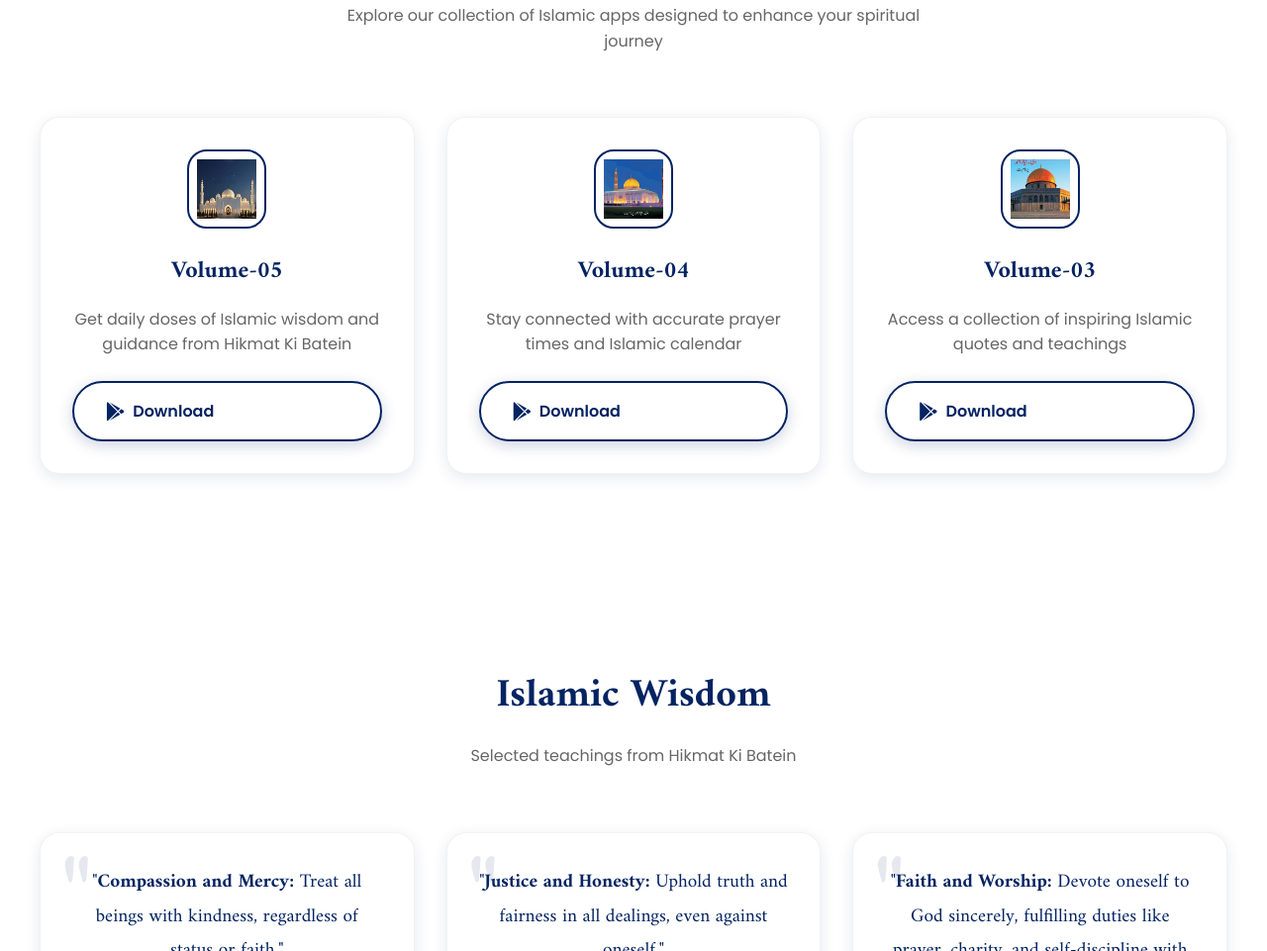
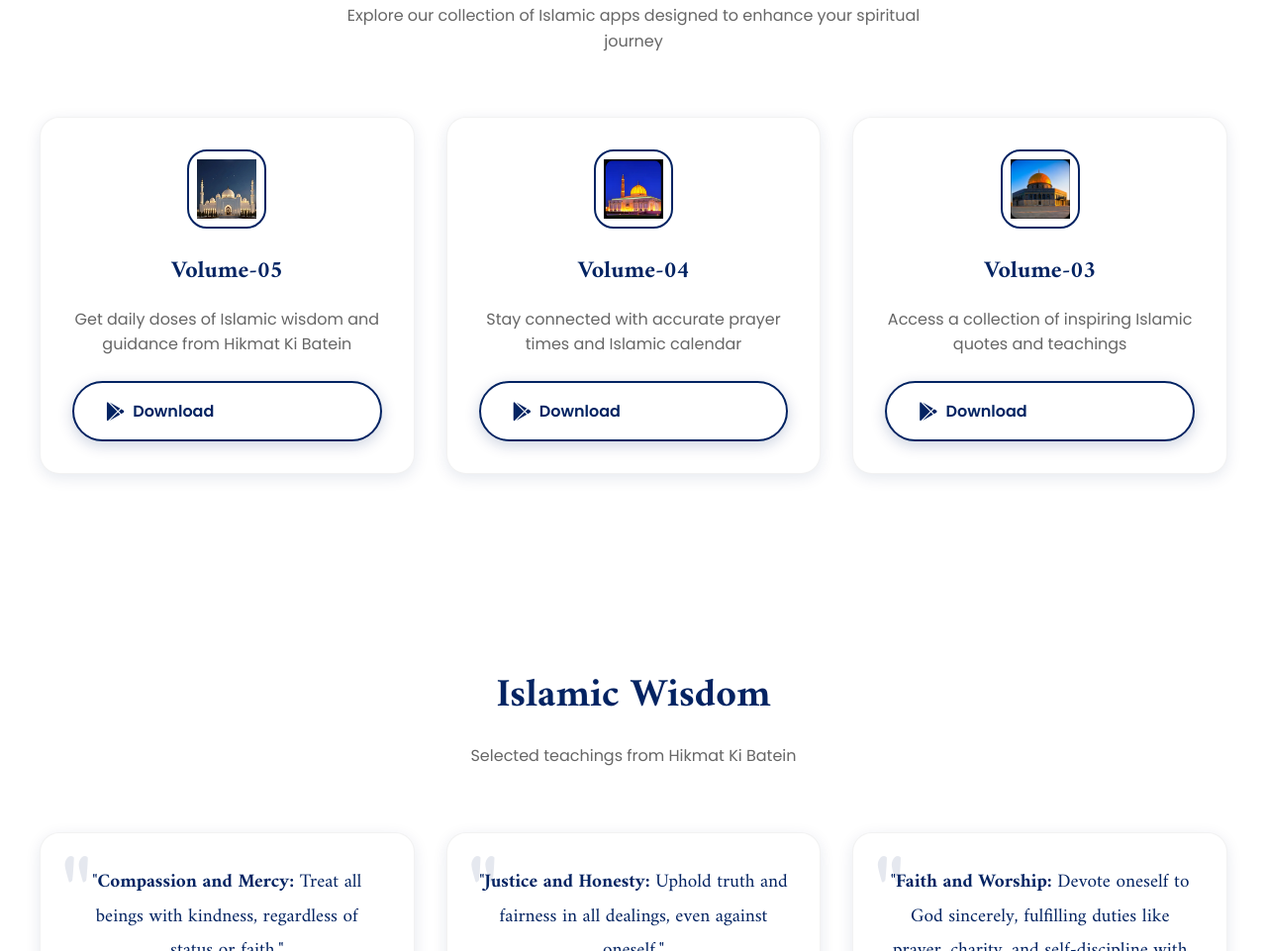
Before and after one commit to VNiyazAhmed/Hikmat-Ki-Batein, a plain HTML site: page index.html in a window 1280 px wide. Shown: the part 973-1934 px from the top of the page at 99% size. Drawn offline with Linux system fonts and the light colour scheme.

Commit message:
Update-01 index.html

```diff
--- a/index.html
+++ b/index.html
@@ -1127,7 +1127,7 @@
             </div>
             <div class="app-card">
                 <div class="app-icon">
-                    <img src="Vol4.png" alt="App Logo" style="width:60px; height:60px;">
+                    <img src="volume4.png" alt="App Logo" style="width:60px; height:60px;">
                 </div>
                 <h3>Volume-04</h3>
                 <p>Stay connected with accurate prayer times and Islamic calendar</p>
@@ -1138,7 +1138,7 @@
             </div>
             <div class="app-card">
                 <div class="app-icon">
-                    <img src="Vol3.png" alt="App Logo" style="width:60px; height:60px;">
+                    <img src="volume3.png" alt="App Logo" style="width:60px; height:60px;">
                 </div>
                 <h3>Volume-03</h3>
                 <p>Access a collection of inspiring Islamic quotes and teachings</p>
@@ -1284,7 +1284,7 @@
             </div>
         </div>
         <div style="text-align: center; margin-top: 3rem;">
-            <a href="https://play.google.com/store/apps/dev?id=YOUR_DEVELOPER_ID" class="playstore-profile-btn" target="_blank">
+            <a href="https://play.google.com/store/apps/dev?id=6702361246912462503&hl=en" class="playstore-profile-btn" target="_blank">
                 <i class="fab fa-google-play"></i>
                 Visit Our Play Store Profile
             </a>
```
